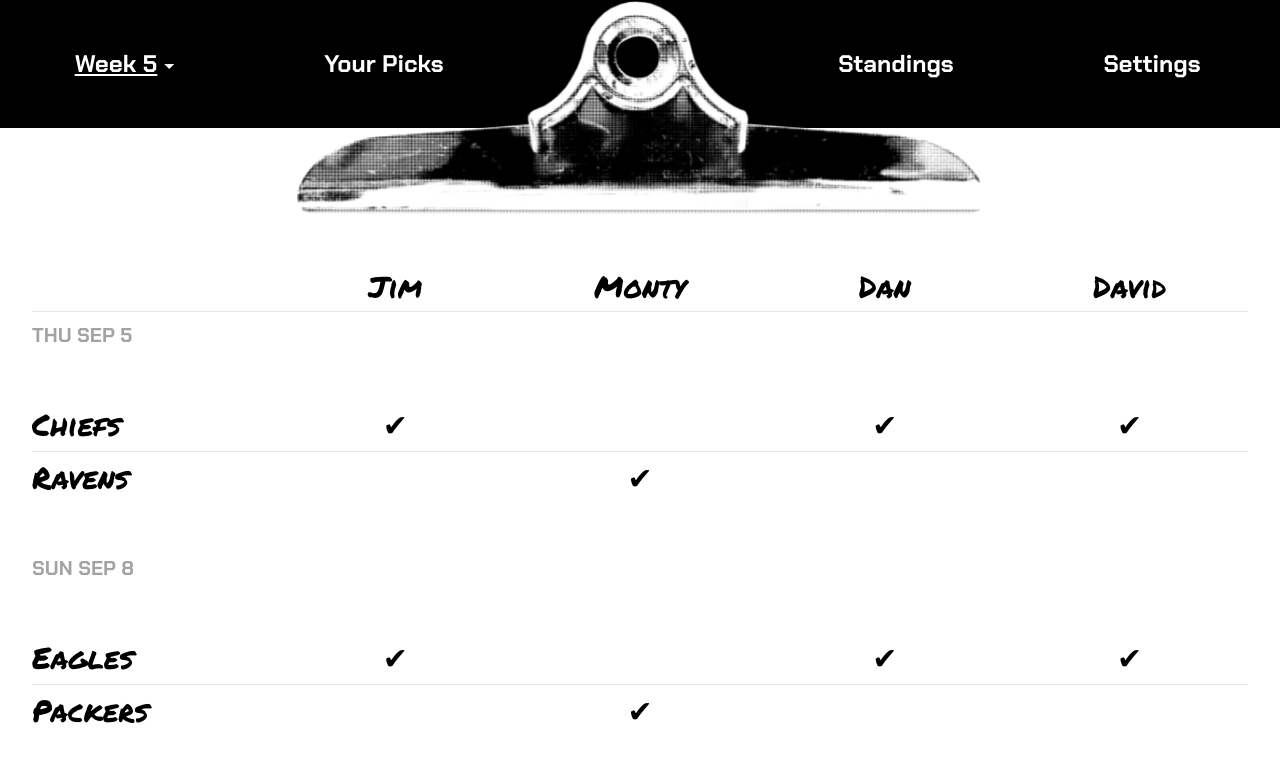
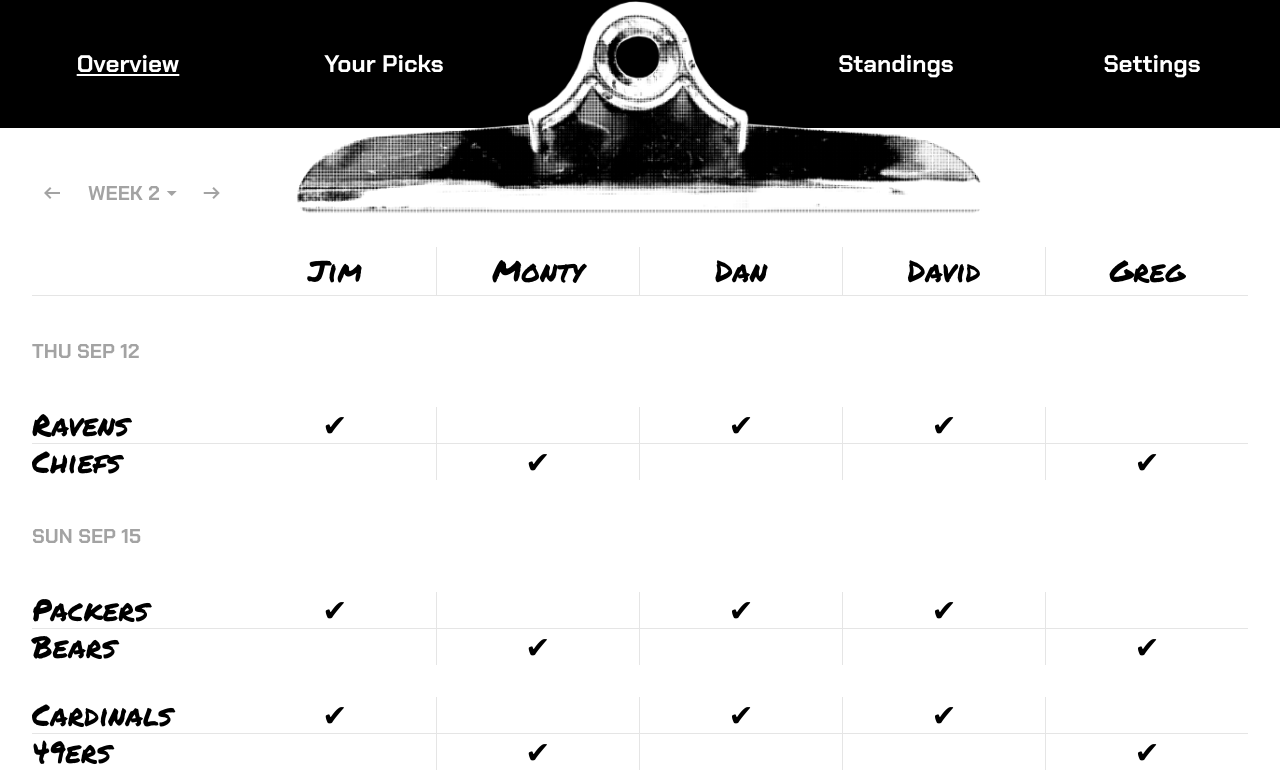
Before and after one commit to davidxcarroll/JimsClipboard, a React (Vite) app: page / in a window 1280 px wide. Shown: the top 782 px of the page. Built offline with nearby package versions, Linux system fonts and the light colour scheme.

Commit message:
week select

```diff
--- a/src/App.jsx
+++ b/src/App.jsx
@@ -1,5 +1,5 @@
 import { Navigation } from './components/layout/Navigation'
-import { CurrentWeek } from './views/CurrentWeek'
+import { Overview } from './views/Overview'
 import { YourPicks } from './views/YourPicks'
 import { Standings } from './views/Standings'
 import { Settings } from './views/Settings'
@@ -12,7 +12,7 @@ function App() {
         {/* <Header /> */}
         <Navigation />
         <Routes>
-          <Route path="/" element={<CurrentWeek />} />
+          <Route path="/" element={<Overview />} />
           <Route path="/picks" element={<YourPicks />} />
           <Route path="/standings" element={<Standings />} />
           <Route path="/settings" element={<Settings />} />
--- a/src/components/layout/Layout.jsx
+++ b/src/components/layout/Layout.jsx
@@ -1,3 +1,6 @@
+import { Header } from './components/layout/Header'
+import { Navigation } from './components/layout/Navigation'
+
 export function Layout({ children }) {
     return (
       <div className="min-h-screen w-full flex flex-col">
--- a/src/components/layout/Navigation.jsx
+++ b/src/components/layout/Navigation.jsx
@@ -15,10 +15,7 @@ export function Navigation() {
         `}
       >
         <p className="text-center">
-          Week 5
-          <span className="material-symbols-sharp align-middle">
-            arrow_drop_down
-          </span>
+          Overview
         </p>
       </NavLink>
 
--- a/src/components/shared/MatchupRow.jsx
+++ b/src/components/shared/MatchupRow.jsx
@@ -1,33 +1,43 @@
 export function MatchupRow({ homeTeam, awayTeam }) {
   return (
     <div className="
-      flex flex-col gap-2
+      flex flex-col
       marker
       lg:text-3xl md:text-2xl text-xl
     ">
       {/* Home Team Row */}
-      <div className="flex flex-row gap-2">
-        <div className="w-1/5 min-w-[120px] flex items-center justify-start sticky left-0 z-0">
+      <div className="flex flex-row">
+        <div className="w-1/5 h-auto min-w-[120px] flex items-center justify-start sticky left-0 z-0">
           <span className="bg-white max-sm:pl-2">{homeTeam}</span>
         </div>
-        <div className="w-1/5 min-w-[50px] flex items-center justify-center">✔</div>
-        <div className="w-1/5 min-w-[50px] flex items-center justify-center"></div>
-        <div className="w-1/5 min-w-[50px] flex items-center justify-center">✔</div>
-        <div className="w-1/5 min-w-[50px] flex items-center justify-center">✔</div>
+        <div className="w-1/5 h-auto min-w-[50px] flex items-center justify-center">✔</div>
+        <div className="w-[1.5px] bg-neutral-200" />
+        <div className="w-1/5 h-auto min-w-[50px] flex items-center justify-center"></div>
+        <div className="w-[1.5px] bg-neutral-200" />
+        <div className="w-1/5 h-auto min-w-[50px] flex items-center justify-center">✔</div>
+        <div className="w-[1.5px] bg-neutral-200" />
+        <div className="w-1/5 h-auto min-w-[50px] flex items-center justify-center">✔</div>
+        <div className="w-[1.5px] bg-neutral-200" />
+        <div className="w-1/5 h-auto min-w-[50px] flex items-center justify-center"></div>
       </div>
 
       {/* Divider */}
       <div className="w-full h-[1px] bg-black/10" />
 
       {/* Away Team Row */}
-      <div className="flex flex-row gap-2">
-        <div className="w-1/5 min-w-[120px] flex items-center justify-start sticky left-0 z-0">
+      <div className="flex flex-row">
+        <div className="w-1/5 h-auto min-w-[120px] flex items-center justify-start sticky left-0 z-0">
           <span className="bg-white max-sm:pl-2">{awayTeam}</span>
         </div>
-        <div className="w-1/5 min-w-[50px] flex items-center justify-center"></div>
-        <div className="w-1/5 min-w-[50px] flex items-center justify-center">✔</div>
-        <div className="w-1/5 min-w-[50px] flex items-center justify-center"></div>
-        <div className="w-1/5 min-w-[50px] flex items-center justify-center"></div>
+        <div className="w-1/5 h-auto min-w-[50px] flex items-center justify-center"></div>
+        <div className="w-[1.5px] bg-neutral-200" />
+        <div className="w-1/5 h-auto min-w-[50px] flex items-center justify-center">✔</div>
+        <div className="w-[1.5px] bg-neutral-200" />
+        <div className="w-1/5 h-auto min-w-[50px] flex items-center justify-center"></div>
+        <div className="w-[1.5px] bg-neutral-200" />
+        <div className="w-1/5 h-auto min-w-[50px] flex items-center justify-center"></div>
+        <div className="w-[1.5px] bg-neutral-200" />
+        <div className="w-1/5 h-auto min-w-[50px] flex items-center justify-center">✔</div>
       </div>
     </div>
   )
--- a/src/views/CurrentWeek.jsx
+++ b/src/views/Overview.jsx
@@ -1,3 +1,4 @@
+import { useState, useRef } from 'react'
 import { getWeekSchedule } from '../data/schedule'
 import { MatchupRow } from '../components/shared/MatchupRow'
 import { CircleCheck01 } from '../components/circles/circleCheck01'
@@ -8,32 +9,86 @@ import { CircleTeamMd } from '../components/circles/circleTeamMd'
 import { CircleTeamLg } from '../components/circles/circleTeamLg'
 import clipImage from '../assets/clip-305.png'
 
-export function CurrentWeek() {
-    const currentWeek = getWeekSchedule(1) // or whichever week number
+export function Overview() {
+    const [currentWeek, setCurrentWeek] = useState(2)
+    const selectRef = useRef(null)
+    const weekData = getWeekSchedule(currentWeek)
 
-    if (!currentWeek) {
-        return <div>Loading...</div>
+    const handlePrevWeek = () => {
+        if (currentWeek > 1) {
+            setCurrentWeek(currentWeek - 1)
+        }
+    }
+
+    const handleNextWeek = () => {
+        if (currentWeek < 3) {
+            setCurrentWeek(currentWeek + 1)
+        }
+    }
+
+    const handleWeekClick = () => {
+        selectRef.current?.click()
     }
 
     return (
-        <div className="
-            flex flex-col gap-12 bg-white sm:px-8
-            md:mt-0 sm:mt-0 xs:mt-20 mt-8
-        ">
-
+        <div className="flex flex-col gap-8 bg-white sm:px-8">
             <div className="
-            relative z-10 flex items-center justify-center max-md:-mb-8
-            lg:-mt-32 md:-mt-32 sm:-mt-28 xs:-mt-20 -mt-14
-            ">
+        relative z-10 flex flex-col items-center justify-center
+        lg:-mt-32 md:-mt-32 sm:-mt-28 xs:-mt-20 -mt-14
+      ">
                 <img
                     className="lg:w-[700px] sm:w-[600px] h-auto"
                     src={clipImage}
                     alt="Clipboard"
                 />
+
+                {/* Week Selection Controls */}
+                <div className="
+                xl:absolute bottom-0 left-0
+                flex flex-row justify-center items-center
+                xl:mt-0 mt-4
+                chakra uppercase lg:text-xl md:text-lg text-base text-neutral-400 text-center
+                ">
+                    <button
+                        onClick={handlePrevWeek}
+                        disabled={currentWeek === 1}
+                        className="flex items-center justify-center p-2 material-symbols-sharp disabled:opacity-30 disabled:cursor-not-allowed"
+                    >
+                        arrow_left_alt
+                    </button>
+
+                    <button
+                        onClick={handleWeekClick}
+                        className="
+                            flex items-center justify-center
+                            p-2 pl-4 uppercase align-middle
+                        ">
+                        Week {currentWeek} <span className="material-symbols-sharp">arrow_drop_down</span>
+                    </button>
+
+                    <select
+                        ref={selectRef}
+                        value={currentWeek}
+                        onChange={(e) => setCurrentWeek(Number(e.target.value))}
+                        className="absolute opacity-0 cursor-pointer"
+                    >
+                        <option value={1}>WEEK 1</option>
+                        <option value={2}>WEEK 2</option>
+                        <option value={3}>WEEK 3</option>
+                    </select>
+
+                    <button
+                        onClick={handleNextWeek}
+                        disabled={currentWeek === 3}
+                        className="flex items-center justify-center p-2 material-symbols-sharp disabled:opacity-30 disabled:cursor-not-allowed"
+                    >
+                        arrow_right_alt
+                    </button>
+                </div>
             </div>
 
             <div className="
-            flex flex-row gap-2 h-12 -mb-12 marker sticky top-0 z-50
+            flex flex-row h-12 marker sticky top-0 z-50
             lg:text-3xl md:text-2xl text-xl
             shadow-[0_1px_0_rgba(0,0,0,.1)]
             ">
@@ -41,20 +96,26 @@ export function CurrentWeek() {
                 <div className="w-1/5 min-w-[50px] flex sm:items-center items-start justify-center max-sm:pt-3">
                     <span className="max-[450px]:-rotate-45">Jim</span>
                 </div>
+                <div className="w-[1.5px] bg-neutral-200" />
                 <div className="w-1/5 min-w-[50px] flex sm:items-center items-start justify-center max-sm:pt-3">
                     <span className="max-[450px]:-rotate-45">Monty</span>
                 </div>
+                <div className="w-[1.5px] bg-neutral-200" />
                 <div className="w-1/5 min-w-[50px] flex sm:items-center items-start justify-center max-sm:pt-3">
                     <span className="max-[450px]:-rotate-45">Dan</span>
                 </div>
+                <div className="w-[1.5px] bg-neutral-200" />
                 <div className="w-1/5 min-w-[50px] flex sm:items-center items-start justify-center max-sm:pt-3">
                     <span className="max-[450px]:-rotate-45">David</span>
                 </div>
+                <div className="w-[1.5px] bg-neutral-200" />
+                <div className="w-1/5 min-w-[50px] flex sm:items-center items-start justify-center max-sm:pt-3">
+                    <span className="max-[450px]:-rotate-45">Greg</span>
+                </div>
             </div>
 
-            {/* Games grouped by date */}
-            {currentWeek.matchups.map((dateGroup, index) => (
-                <div className="flex flex-col gap-12" key={index}>
+            {weekData && weekData.matchups.map((dateGroup, index) => (
+                <div className="flex flex-col lg:gap-8 gap-8" key={index}>
 
                     {/* Date Header */}
                     <div className="
--- a/src/views/Settings.jsx
+++ b/src/views/Settings.jsx
@@ -2,14 +2,17 @@ import clipImage from '../assets/clip-305.png'
 
 export function Settings() {
     return (
-        <div className="flex flex-col pb-24 gap-24 sm:px-8 bg-white">
+        <div className="
+            flex flex-col gap-12 bg-white sm:px-8
+            md:mt-0 sm:mt-0 xs:mt-20 mt-8
+        ">
 
             <div className="
-                relative z-10 flex items-center justify-center
-                lg:-mt-32 md:-mt-28 -mt-16
+            relative z-10 flex items-center justify-center max-md:-mb-8
+            lg:-mt-32 md:-mt-32 sm:-mt-28 xs:-mt-20 -mt-14
             ">
                 <img
-                    className="lg:w-[700px] md:w-[600px] w-[450px] min-w-[300px] h-auto"
+                    className="lg:w-[700px] sm:w-[600px] h-auto"
                     src={clipImage}
                     alt="Clipboard"
                 />
--- a/src/views/YourPicks.jsx
+++ b/src/views/YourPicks.jsx
@@ -2,14 +2,17 @@ import clipImage from '../assets/clip-305.png'
 
 export function YourPicks() {
     return (
-        <div className="flex flex-col pb-24 sm:px-8 bg-white">
+        <div className="
+        flex flex-col pb-24 sm:px-8 bg-white
+        md:mt-0 sm:mt-0 xs:mt-20 mt-8
+        ">
 
             <div className="
-                relative z-10 flex items-center justify-center
-                lg:-mt-32 md:-mt-28 -mt-16
+            relative z-10 flex items-center justify-center max-md:-mb-8
+            lg:-mt-32 md:-mt-32 sm:-mt-28 xs:-mt-20 -mt-14
             ">
                 <img
-                    className="lg:w-[700px] md:w-[600px] w-[450px] min-w-[300px] h-auto"
+                    className="lg:w-[700px] sm:w-[600px] h-auto"
                     src={clipImage}
                     alt="Clipboard"
                 />
```
Also changed, not shown: src/views/Standings.jsx (+7 -4 lines).
